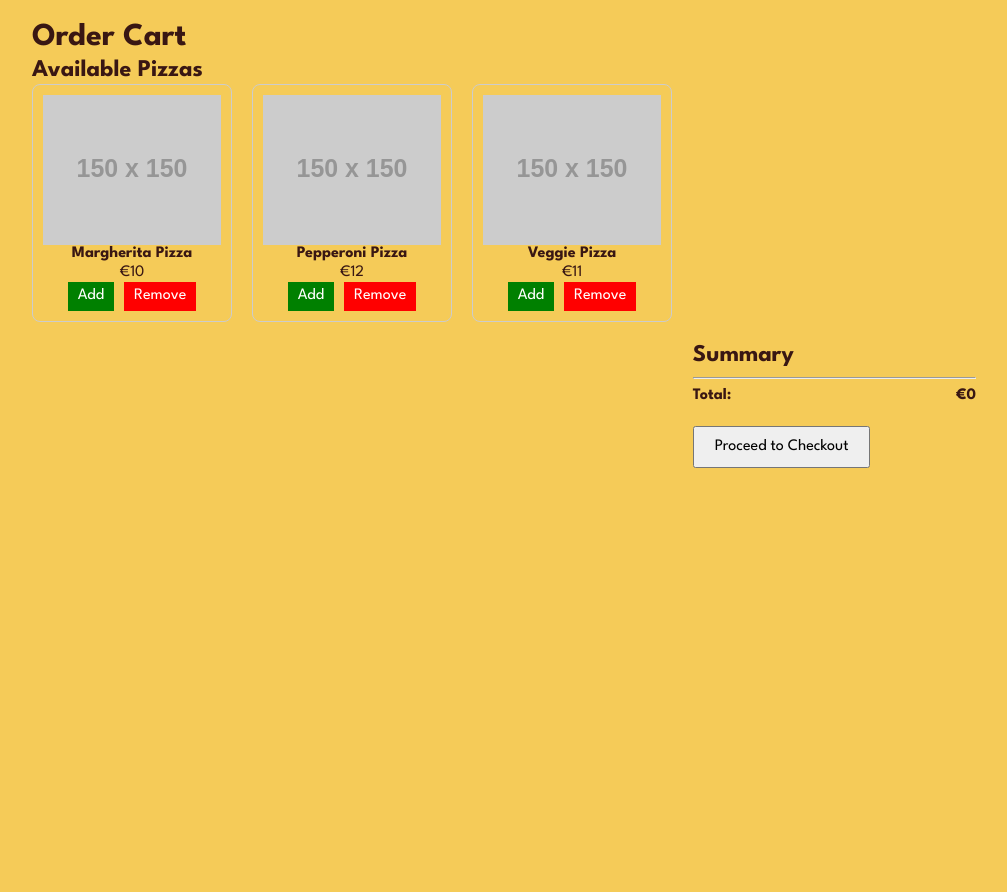
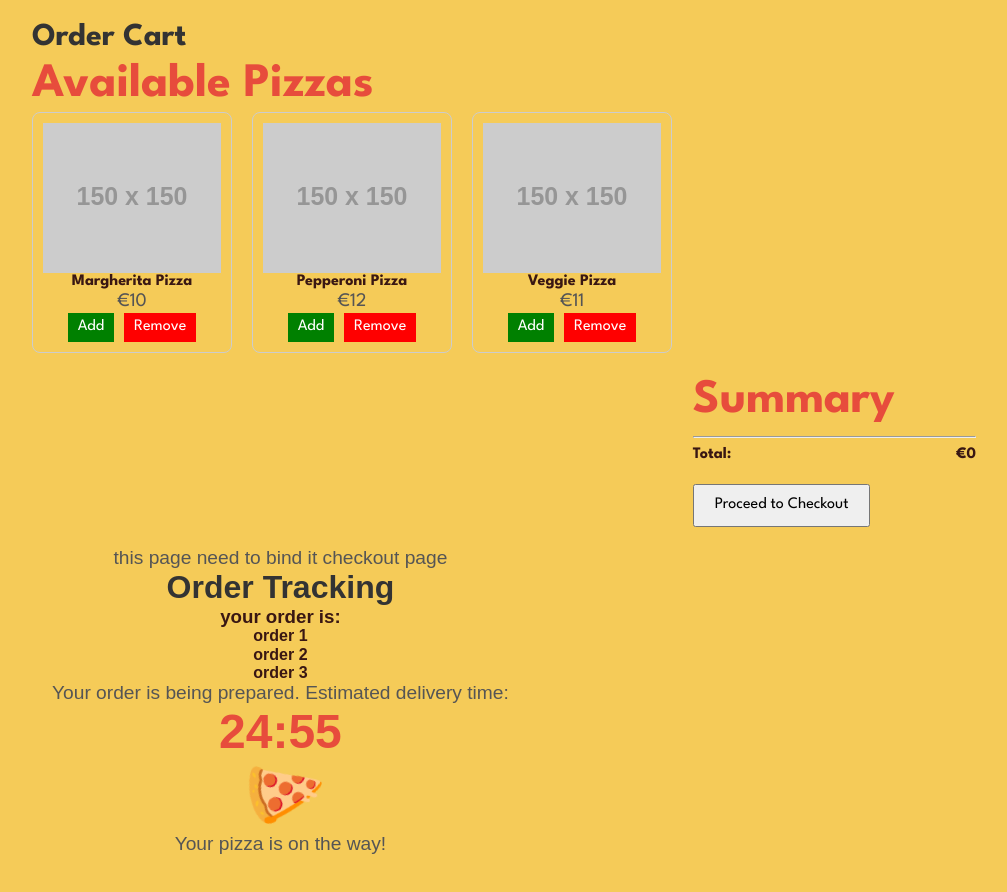
Before and after one commit to SoniaKol/cohort49-project-group-B, a React app in the folder client/: page /order-cart in a window 1280 px wide. Shown: the top 892 px of the page, without its empty margins (136-1143 px from the left). Before the commit the page ends 800 px from the top, so only its background shows below. Built offline with nearby package versions, Linux system fonts and the light colour scheme.

Commit message:
feat: add order tracking component with timer and styling

```diff
--- a/client/src/components/CartItem.jsx
+++ b/client/src/components/CartItem.jsx
@@ -1,5 +1,5 @@
+import PropTypes from "prop-types";
 import React from "react";
-import PropTypes from "prop-types";
 
 const CartItem = ({ item, onRemove }) => {
   return (
--- a/client/src/pages/OrderCarts/OrderCart.jsx
+++ b/client/src/pages/OrderCarts/OrderCart.jsx
@@ -1,8 +1,8 @@
 import React from "react";
+import CartItem from "../../components/CartItem";
 import { useCart } from "../../context/CartContext";
-import CartItem from "../../components/CartItem";
 import PizzaData from "../../data/PizzaData";
-
+import OrderTracking from "../../pages/OrderTracking/OrderTracking";
 const OrderCart = () => {
   const { cartItems, addToCart, removeFromCart } = useCart();
 
@@ -105,6 +105,7 @@ const OrderCart = () => {
           </button>
         </div>
       </div>
+      <OrderTracking />
     </div>
   );
 };
--- /dev/null
+++ b/client/src/pages/OrderTracking/OrderTracking.css
@@ -0,0 +1,35 @@
+.order-tracking-container {
+  text-align: center;
+  padding: 20px;
+  font-family: Arial, sans-serif;
+}
+
+h1 {
+  font-size: 2rem;
+  color: #333;
+}
+
+h2 {
+  font-size: 3rem;
+  color: #e74c3c;
+  margin: 20px 0;
+}
+
+.pizza-animation {
+  font-size: 4rem;
+  animation: spinPizza 2s linear infinite; /* Dönen animasyon */
+}
+
+@keyframes spinPizza {
+  0% {
+    transform: rotate(0deg);
+  }
+  100% {
+    transform: rotate(360deg);
+  }
+}
+
+p {
+  font-size: 1.2rem;
+  color: #555;
+}
--- /dev/null
+++ b/client/src/pages/OrderTracking/OrderTracking.jsx
@@ -0,0 +1,42 @@
+import React, { useEffect, useState } from "react";
+import "./OrderTracking.css"; // CSS dosyasını import ediyoruz
+
+const OrderTracking = () => {
+  const [counter, setCounter] = useState(25 * 60); // 25 minutes in seconds
+
+  useEffect(() => {
+    const timer = setInterval(() => {
+      setCounter((prevCounter) => (prevCounter > 0 ? prevCounter - 1 : 0));
+    }, 1000);
+
+    return () => clearInterval(timer);
+  }, []);
+
+  const formatTime = (seconds) => {
+    const minutes = Math.floor(seconds / 60);
+    const secs = seconds % 60;
+    return `${minutes}:${secs < 10 ? "0" : ""}${secs}`;
+  };
+
+  return (
+    <div className="order-tracking-container">
+      <p>this page need to bind it checkout page</p>
+      <h1>Order Tracking</h1>
+      <h3>your order is:</h3>
+      <h4>order 1</h4>
+      <h4>order 2</h4>
+      <h4>order 3</h4>
+
+      <p>Your order is being prepared. Estimated delivery time:</p>
+      <h2>{formatTime(counter)}</h2>
+      <div className="pizza-animation">
+        <span role="img" aria-label="pizza">
+          🍕
+        </span>
+      </div>
+      <p>Your pizza is on the way!</p>
+    </div>
+  );
+};
+
+export default OrderTracking;
```
Also changed, not shown: 2 other files (tests, documents, lock files or other folders).
